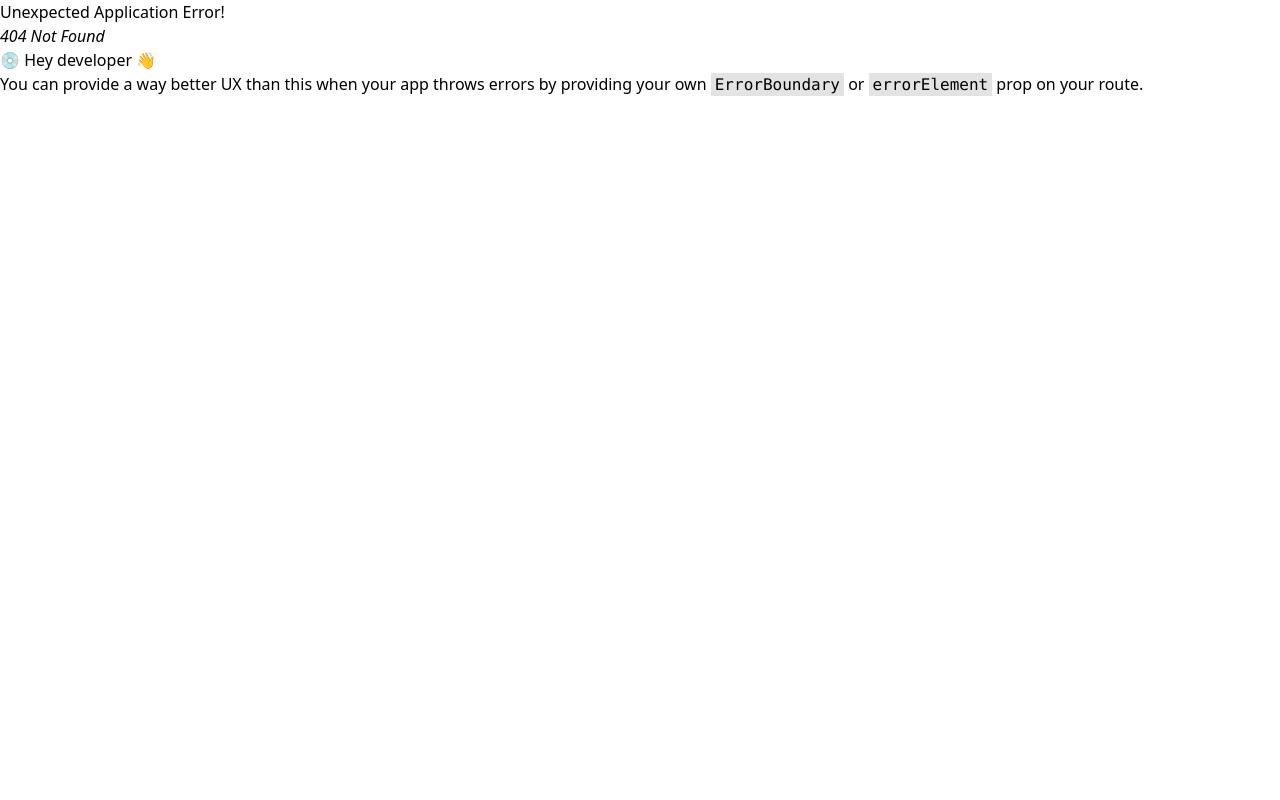
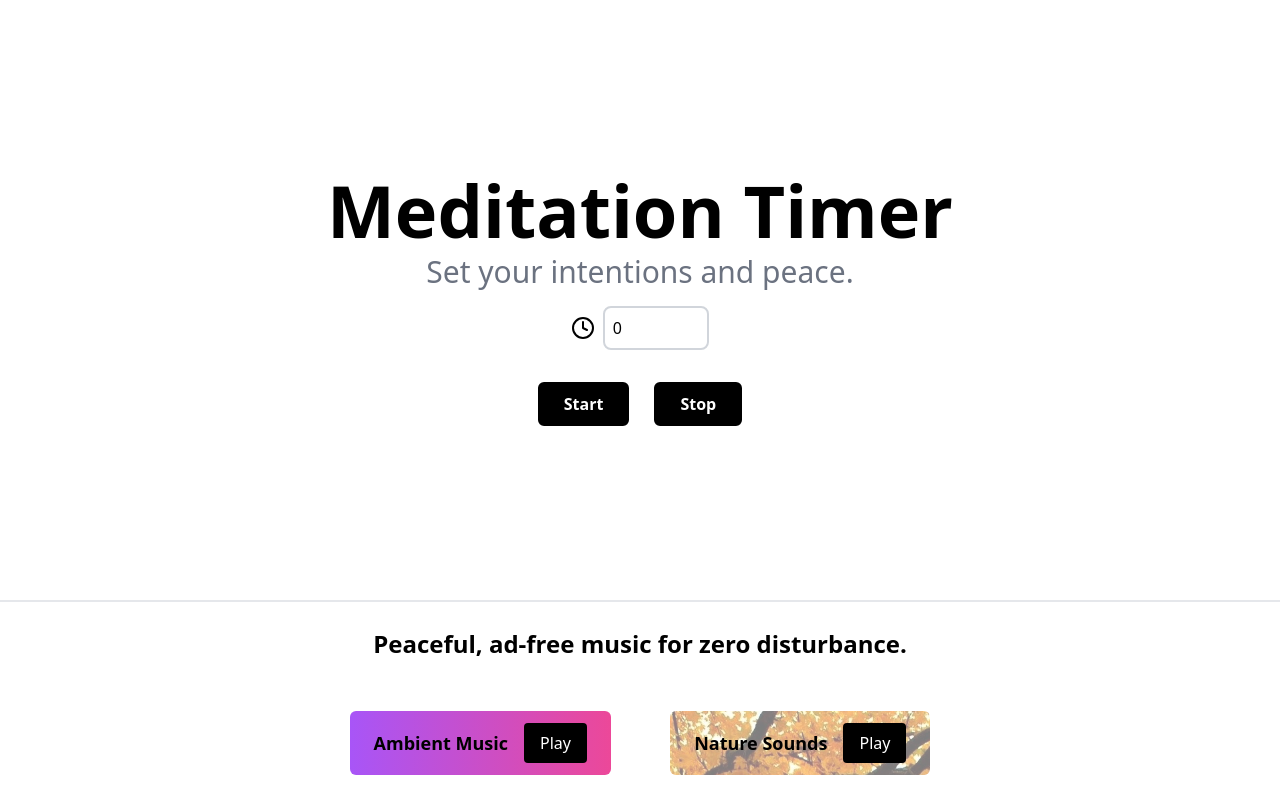
Before and after one commit to ericvpineda/mental-wellness-hub, a React (Create React App) app in the folder frontend/: page /meditation in a window 1280 px wide. Before the commit this address had no page. Built offline with nearby package versions, Linux system fonts and the light colour scheme.

Commit message:
creating UI for meditation page and adding audios

```diff
--- a/frontend/src/components/Meditation.js
+++ /dev/null
@@ -1,7 +0,0 @@
-export default function Meditation() {
-    return (
-        <div class="w-full bg-neutral-300">
-            <h1>Test</h1>
-        </div>
-    )
-}
--- a/frontend/src/globals.css
+++ b/frontend/src/globals.css
@@ -2,7 +2,25 @@
 @tailwind components;
 @tailwind utilities;
 
-body {
+html, body {
   min-height: 100vh;
   width: 100%;
 }
+
+.bg-tree {
+  position: relative;
+  border-radius: 0.375rem;
+}
+
+.bg-tree::before {
+  content: "";
+  position: absolute;
+  top: 0;
+  left: 0;
+  width: 100%;
+  height: 100%;
+  background-image: url("assets/nature.png");
+  opacity: 0.5; /* Adjust this to the opacity you want */
+  z-index: -1;
+  border-radius: inherit;
+}
--- a/frontend/src/index.js
+++ b/frontend/src/index.js
@@ -4,6 +4,7 @@ import "./globals.css";
 import Layout from "./Layout";
 import Home from "./components/Home";
 import Journal from "./routes/Journal";
+import Meditation from "./routes/Meditation";
 
 const router = createBrowserRouter([
   {
@@ -18,6 +19,10 @@ const router = createBrowserRouter([
         path: "journal",
         element: <Journal />,
       },
+      {
+        path: "meditation",
+        element: <Meditation />,
+      },
     ],
   },
 ]);
--- /dev/null
+++ b/frontend/src/routes/Meditation.js
@@ -0,0 +1,90 @@
+import React, { useRef, useState } from 'react';
+import meditation from '../assets/meditation.mp3';
+
+export default function Meditation() {
+    const audioRef1 = useRef(null);
+
+    const [isPlaying, setIsPlaying] = useState(false);
+    const [timerActive, setTimerActive] = useState(false);
+    const [inputValue, setInputValue] = useState(0);
+
+    const togglePlay = (audioRef) => {
+        if (audioRef.current.paused) {
+            audioRef.current.play();
+            setIsPlaying(true);
+        } else {
+            audioRef.current.pause();
+            setIsPlaying(false);
+        }
+    }
+
+    const startTimer = () => {
+        // TODO
+        setTimerActive(true);
+    }
+
+    const handleSubmit = () => {
+        // TODO
+        console.log("handleSubmit")
+    }
+
+  return (
+    <div className="h-screen">
+        <div className="flex flex-col items-center justify-center h-3/4 bg-white">
+            <div>
+                <h1 className="text-7xl font-bold mb-2">Meditation Timer</h1>
+                <p className="text-3xl text-center text-gray-500 mb-4">Set your intentions and peace.</p>
+            </div>
+            <div className="flex justify-center items-center w-1/6">
+                <ClockIcon className="w-6 h-6 mr-2" />
+                <form className="w-1/2" onSubmit={handleSubmit}>
+                    <input type="number" min="0" max="100" className="w-full p-2 border-2 border-gray-300 rounded-lg" value={inputValue} onChange={e => setInputValue(e.target.value)} disabled={timerActive} />
+                </form>
+            </div>
+            <div className="w-1/6 flex justify-around mt-4">
+                <button name="start" onClick={ startTimer } className="bg-black border-2 border-black text-white font-bold py-2 px-6 rounded-md mt-4 hover:text-sky-500 duration-200">Start</button>
+                <button className="bg-black border-2 border-black text-white font-bold py-2 px-6 rounded-md mt-4 ml-4 hover:text-sky-500 duration-200">Stop</button>
+            </div>
+            <div className={timerActive ? "block" : "hidden"}>
+                <h1 className="text-3xl font-bold mt-4">Time Remaining:</h1>
+                <h1 className="text-7xl font-bold">00:00</h1>
+            </div>
+        </div>
+        <div className="flex flex-col h-1/4 justify-around items-center border-t-2">
+           <h1 className="text-2xl font-bold">Peaceful, ad-free music for zero disturbance.</h1>
+           <div className="flex flex-row w-1/2 justify-around">
+                <div className="flex flex-row items-center bg-gradient-to-r from-purple-500 to-pink-500 px-6 py-3 rounded-md">
+                    <h1 className="text-lg font-semibold">Ambient Music</h1>
+                    <button onClick={() => togglePlay(audioRef1)} className="ml-4 bg-black text-white rounded py-2 px-4 hover:text-green-400 duration-200">{isPlaying ? 'Pause' : 'Play'}</button>
+                    <audio ref={audioRef1} src={meditation}/>
+                </div>
+                <div className="flex flex-row items-center bg-tree px-6 py-3 rounded-md">
+                    <h1 className="text-lg font-semibold">Nature Sounds</h1>
+                    <button onClick={() => togglePlay(audioRef1)} className="ml-4 bg-black text-white rounded py-2 px-4 hover:text-green-400 duration-200">{isPlaying ? 'Pause' : 'Play'}</button>
+                    <audio ref={audioRef1} src={meditation}/>
+                </div>
+           </div>
+        </div>
+    </div>
+  )
+}
+
+function ClockIcon(props) {
+  return (
+    <svg
+      {...props}
+      xmlns="http://www.w3.org/2000/svg"
+      width="24"
+      height="24"
+      viewBox="0 0 24 24"
+      fill="none"
+      stroke="currentColor"
+      strokeWidth="2"
+      strokeLinecap="round"
+      strokeLinejoin="round"
+    >
+      <circle cx="12" cy="12" r="10" />
+      <polyline points="12 6 12 12 16 14" />
+    </svg>
+  )
+}
```
Also changed, not shown: frontend/src/assets/nature.png (added), 1 other file (tests, documents, lock files or other folders).
